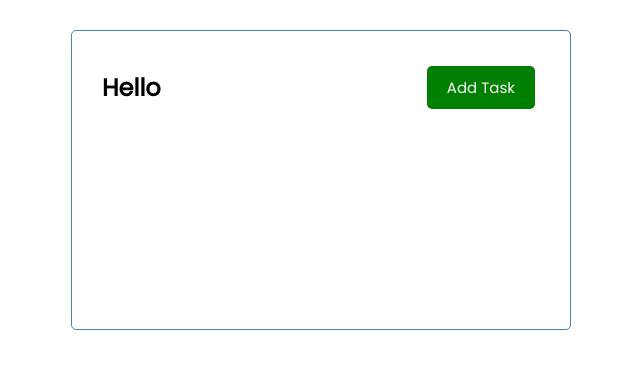
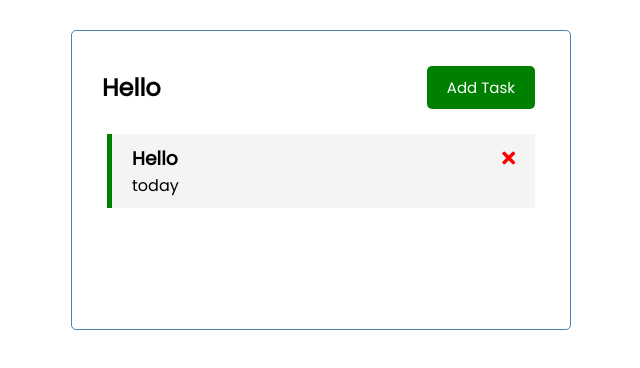
Before and after one commit to Dang3rZone/TaskTracker-Vue, a Vue app: page / in a window 1280 px wide. Shown: the top 368 px of the page, without its empty margins (319-959 px from the left). Built offline with nearby package versions, Linux system fonts and the light colour scheme.

Commit message:
emitter to delete task all the way to app

```diff
--- a/public/index.html
+++ b/public/index.html
@@ -1,15 +1,23 @@
 <!DOCTYPE html>
 <html lang="">
   <head>
-    <meta charset="utf-8">
-    <meta http-equiv="X-UA-Compatible" content="IE=edge">
-    <meta name="viewport" content="width=device-width,initial-scale=1.0">
-    <link rel="icon" href="<%= BASE_URL %>favicon.ico">
+    <meta charset="utf-8" />
+    <meta http-equiv="X-UA-Compatible" content="IE=edge" />
+    <meta name="viewport" content="width=device-width,initial-scale=1.0" />
+    <link
+      rel="stylesheet"
+      href="https://cdnjs.cloudflare.com/ajax/libs/font-awesome/5.15.3/css/all.min.css"
+    />
+    <link rel="icon" href="<%= BASE_URL %>favicon.ico" />
     <title><%= htmlWebpackPlugin.options.title %></title>
   </head>
   <body>
     <noscript>
-      <strong>We're sorry but <%= htmlWebpackPlugin.options.title %> doesn't work properly without JavaScript enabled. Please enable it to continue.</strong>
+      <strong
+        >We're sorry but <%= htmlWebpackPlugin.options.title %> doesn't work
+        properly without JavaScript enabled. Please enable it to
+        continue.</strong
+      >
     </noscript>
     <div id="app"></div>
     <!-- built files will be auto injected -->
--- a/src/App.vue
+++ b/src/App.vue
@@ -1,7 +1,7 @@
 <template>
   <div class="container">
     <Header title="Hello" />
-    <Tasks :tasks="tasks" />
+    <Tasks @delete-task="deleteTask" :tasks="tasks" />
   </div>
 </template>
 
@@ -17,8 +17,13 @@
       tasks: [],
     };
   },
+  methods: {
+    deleteTask(id) {
+      this.tasks = this.tasks.filter((task) => task.id !== id);
+    },
+  },
   created() {
-    this.tasks = [];
+    this.tasks = [{ id: 1, text: 'Hello', day: 'today', reminder: true }];
   },
 };
 </script>
--- a/src/components/Task.vue
+++ b/src/components/Task.vue
@@ -1,6 +1,9 @@
 <template>
-  <div class="task">
-    <h3>{{ task.text }}</h3>
+  <div :class="[task.reminder ? 'reminder' : '', 'task']">
+    <h3>
+      {{ task.text }}
+      <i @click="onDelete(task.id)" class="fas fa-times"></i>
+    </h3>
     <p>{{ task.day }}</p>
   </div>
 </template>
@@ -11,5 +14,30 @@
   props: {
     task: Object,
   },
+  methods: {
+    onDelete(id) {
+      this.$emit('delete-task', id);
+    },
+  },
 };
 </script>
+
+<style scope>
+.fas {
+  color: red;
+}
+.task {
+  background: #f4f4f4;
+  margin: 5px;
+  padding: 10px 20px;
+  cursor: pointer;
+}
+.task.reminder {
+  border-left: 5px solid green;
+}
+.task h3 {
+  display: flex;
+  align-items: center;
+  justify-content: space-between;
+}
+</style>
--- a/src/components/Tasks.vue
+++ b/src/components/Tasks.vue
@@ -1,6 +1,6 @@
 <template>
   <div :key="task.id" v-for="task in tasks">
-    <Task :task="task" />
+    <Task @delete-task="$emit('delete-task', task.id)" :task="task" />
   </div>
 </template>
 
@@ -13,5 +13,6 @@
     tasks: Array,
   },
   components: { Task },
+  emits: ['delete-task'],
 };
 </script>
```
Also changed, not shown: tsconfig.json (added, +10 -0 lines).
